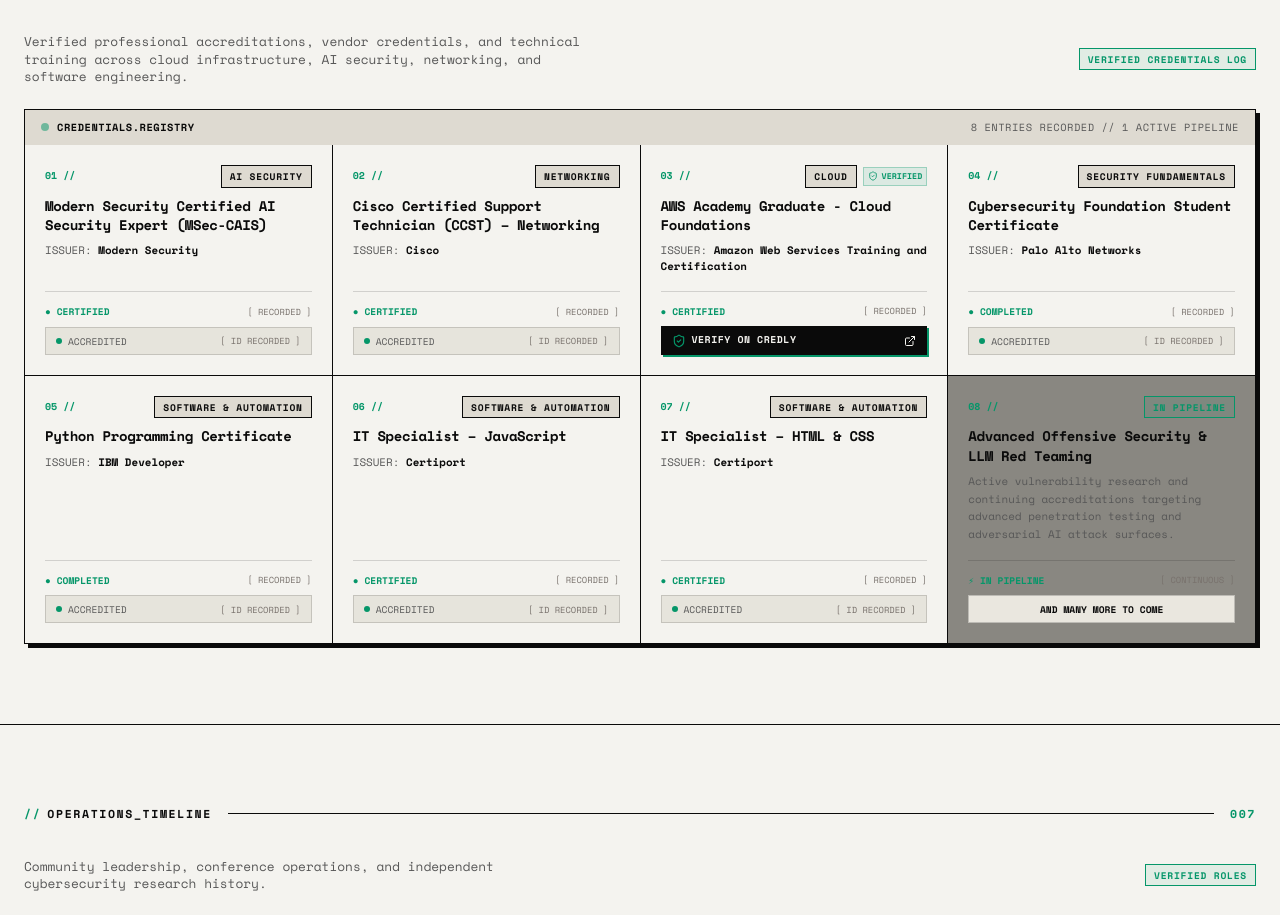
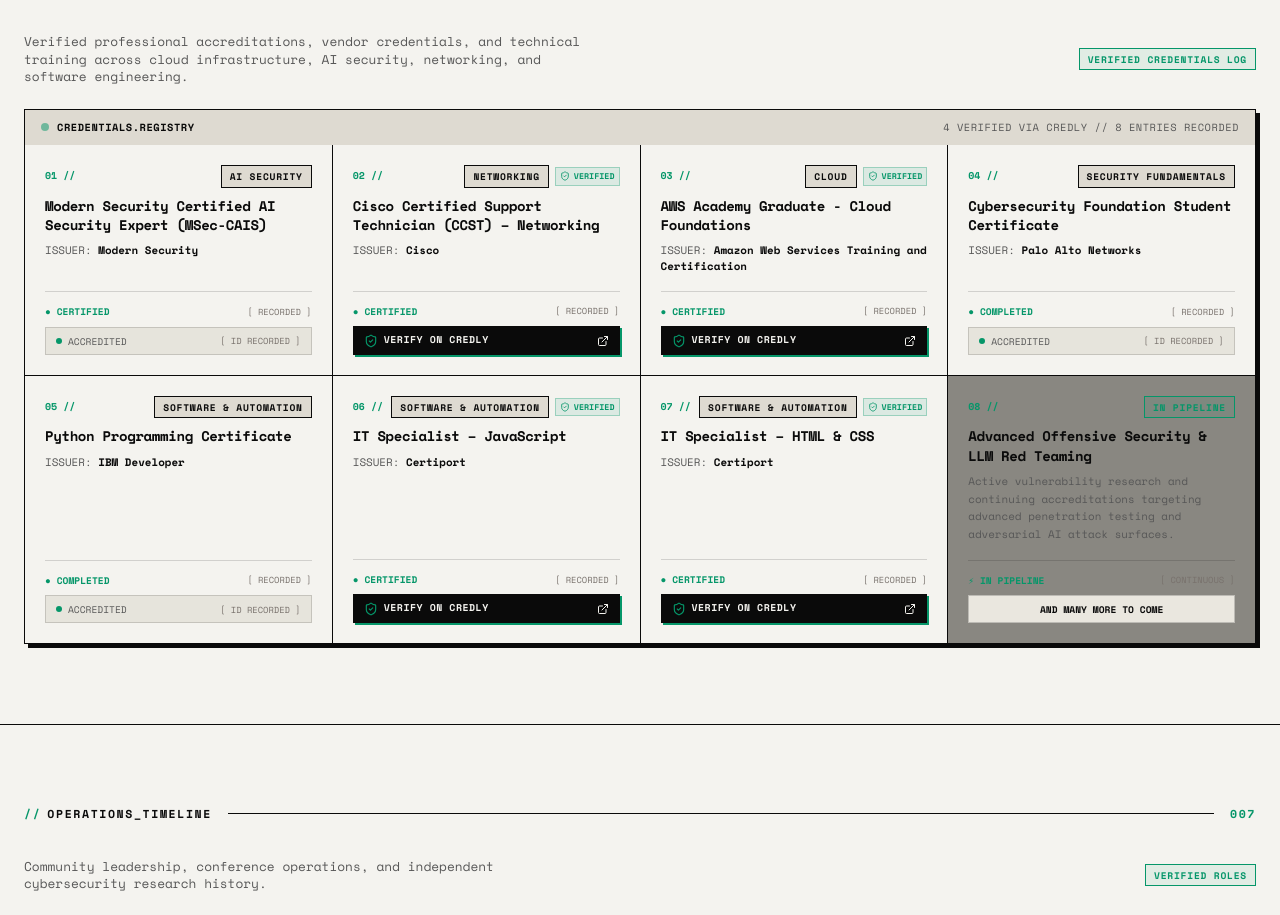
Before and after one commit to 0dayKrish/0dayKrish, a Next.js app: page / in a window 1280 px wide. Shown: the part 6820-7735 px from the top of the page. Built offline with nearby package versions, Linux system fonts and the light colour scheme.

Commit message:
feat: add Credly verification links for CCST, JavaScript, and HTML certifications

```diff
--- a/src/components/Certifications.tsx
+++ b/src/components/Certifications.tsx
@@ -34,7 +34,9 @@
               <span className="w-2 h-2 rounded-full bg-[#059669] animate-pulse" />
               <span className="text-[#0a0a0a] font-bold">CREDENTIALS.REGISTRY</span>
             </div>
-            <span>{certifications.length + 1} ENTRIES RECORDED // 1 ACTIVE PIPELINE</span>
+            <span>
+              {certifications.filter((c) => c.verificationUrl).length} VERIFIED VIA CREDLY // {certifications.length + 1} ENTRIES RECORDED
+            </span>
           </div>
 
           {/* 8-Card Responsive Grid with 1px border gap */}
@@ -88,7 +90,11 @@
                     >
                       <span className="flex items-center gap-1.5">
                         <ShieldCheck className="w-3.5 h-3.5 text-[#059669] group-hover/btn:text-white transition-colors" />
-                        <span>VERIFY ON CREDLY</span>
+                        <span>
+                          {cert.verificationUrl.includes("credly.com")
+                            ? "VERIFY ON CREDLY"
+                            : "VERIFY CREDENTIAL"}
+                        </span>
                       </span>
                       <ExternalLink className="w-3 h-3 group-hover/btn:translate-x-0.5 group-hover/btn:-translate-y-0.5 transition-transform" />
                     </a>
--- a/src/data/portfolio.ts
+++ b/src/data/portfolio.ts
@@ -591,6 +591,8 @@
       issuer: "Cisco",
       category: "Networking",
       status: "Certified",
+      verificationUrl: "https://www.credly.com/badges/99409da1-0b53-48cb-bc75-1d38a982f8e6/public_url",
+      badgeLabel: "CREDLY VERIFIED",
     },
     {
       id: "aws-cloud-foundations",
@@ -621,6 +623,8 @@
       issuer: "Certiport",
       category: "Software & Automation",
       status: "Certified",
+      verificationUrl: "https://www.credly.com/badges/a1fa328d-4ed1-4bea-a4d9-b4840a1d6119/public_url",
+      badgeLabel: "CREDLY VERIFIED",
     },
     {
       id: "certiport-html-css",
@@ -628,6 +632,8 @@
       issuer: "Certiport",
       category: "Software & Automation",
       status: "Certified",
+      verificationUrl: "https://www.credly.com/badges/df924b2c-f4aa-4f71-9a48-073bed170360/public_url",
+      badgeLabel: "CREDLY VERIFIED",
     },
   ],
 
```
